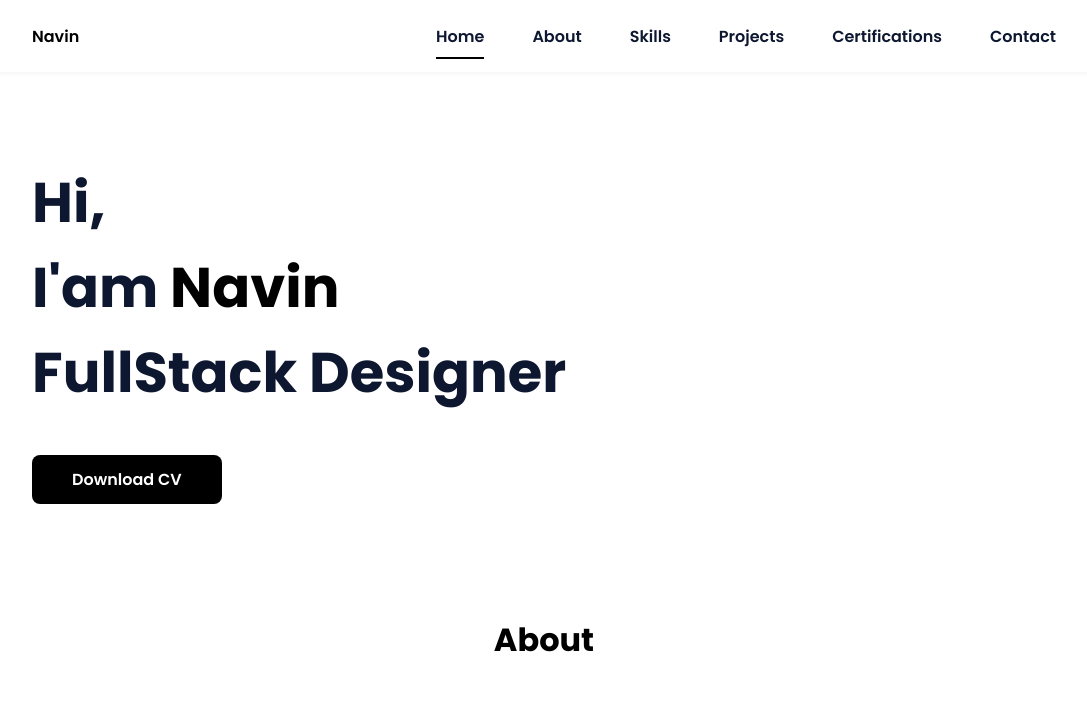
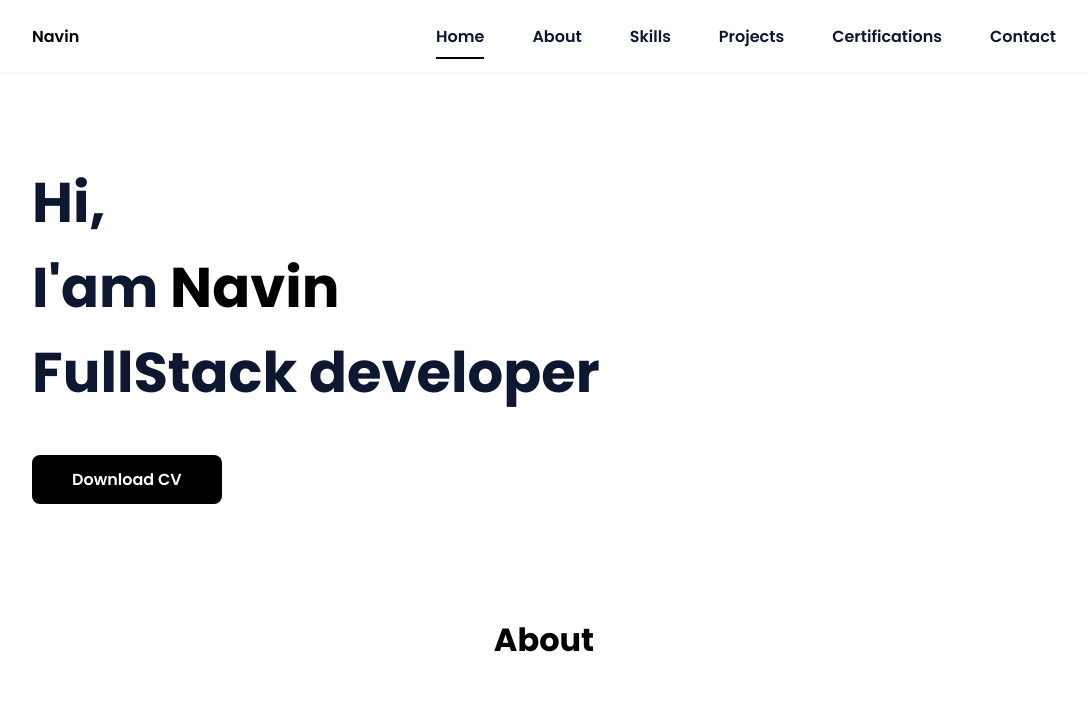
Before and after one commit to NAVIN0507/online-resume, a plain HTML site: page index.html in a window 1280 px wide. Shown: the top 723 px of the page, without its empty margins (96-1183 px from the left). Drawn offline with nearby package versions, Linux system fonts and the light colour scheme.

Commit message:
Modified Index.html

```diff
--- a/index.html
+++ b/index.html
@@ -40,7 +40,7 @@
             <!--===== HOME =====-->
             <section class="home bd-grid" id="home">
                 <div class="home__data">
-                    <h1 class="home__title">Hi,<br>I'am <span class="home__title-color">Navin</span><br> FullStack Designer</h1>
+                    <h1 class="home__title">Hi,<br>I'am <span class="home__title-color">Navin</span><br> FullStack developer</h1>
 
                     <a href="#" class="button">Download CV</a>
                 </div>
```
